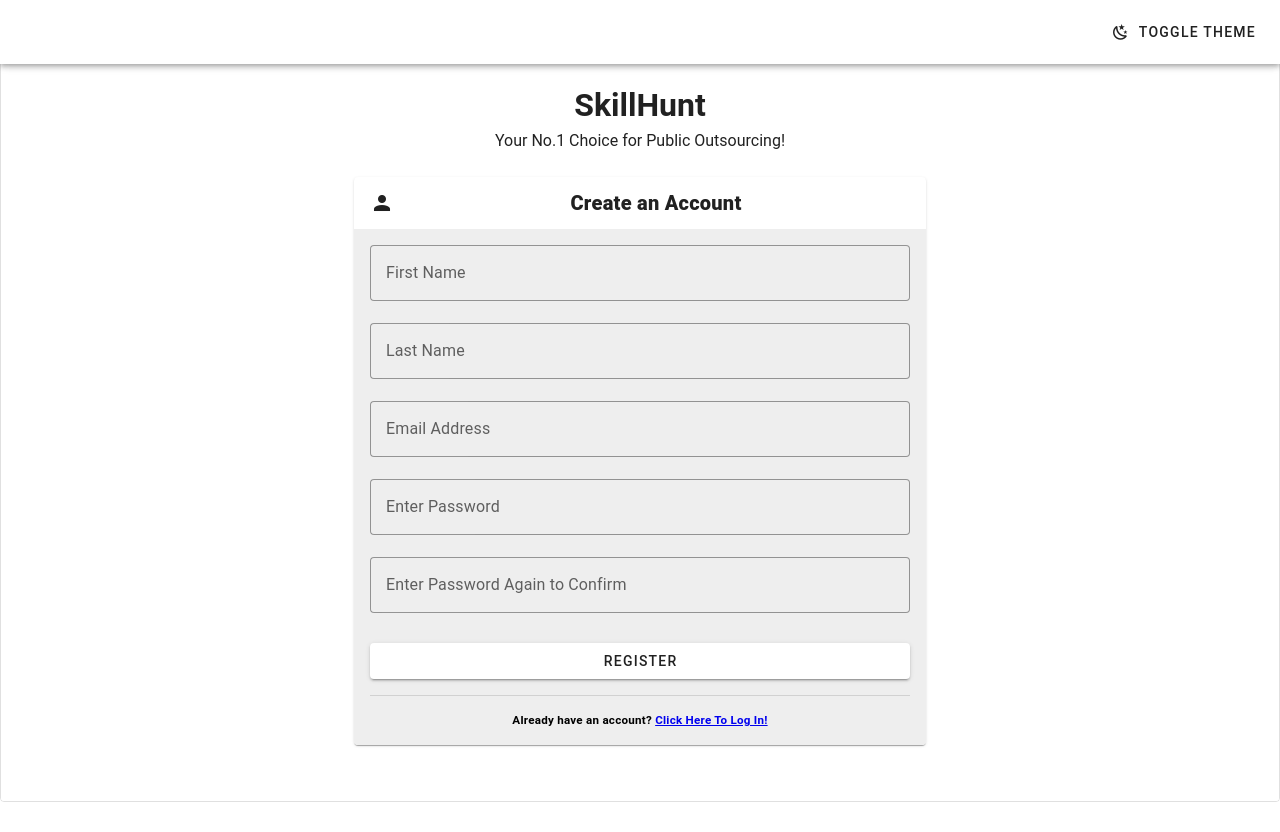
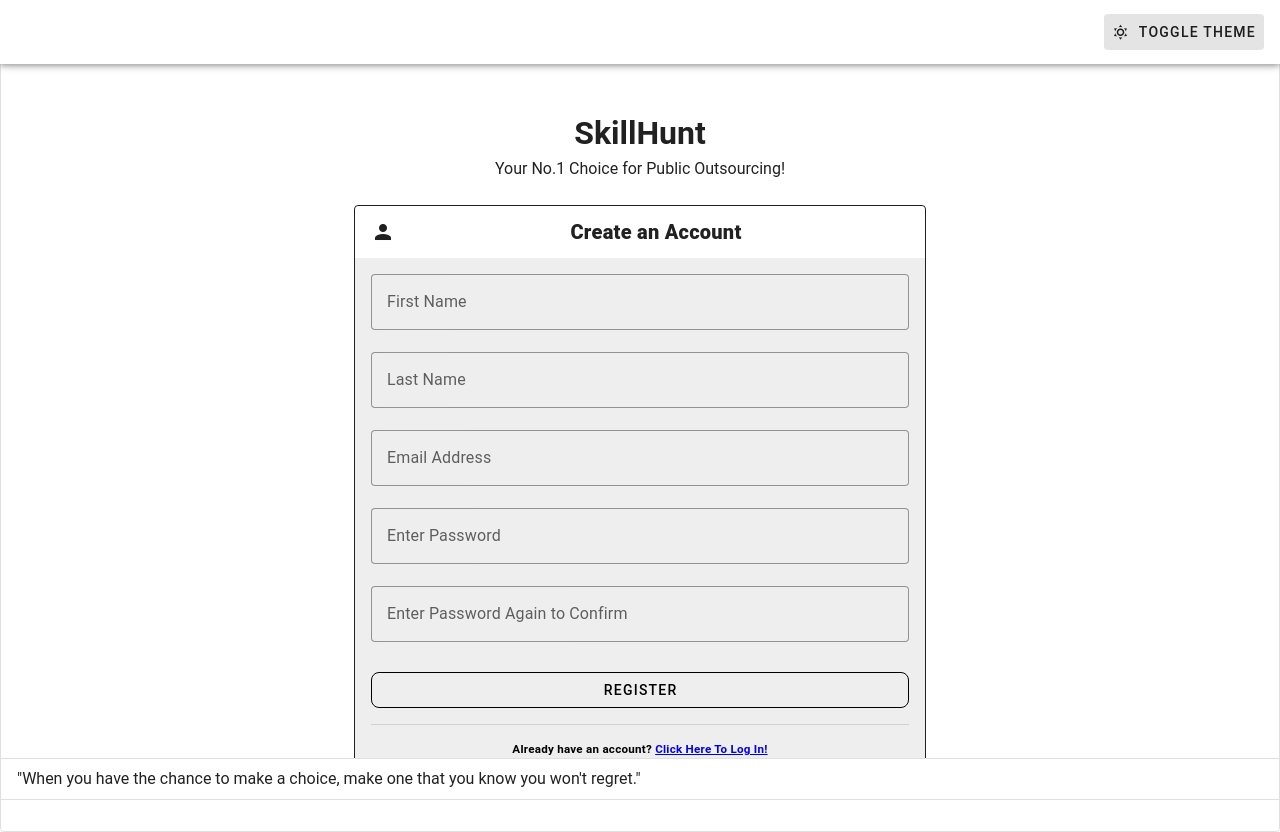
Before and after one commit to GHINonan/skillhunt-test, a Vue app: page /register in a window 1280 px wide. Before the commit the page ends 802 px from the top, so only its background shows below. Built offline with nearby package versions, Linux system fonts and the light colour scheme.

Commit message:
added applayout

```diff
--- /dev/null
+++ b/src/components/layout/AppLayout.vue
@@ -0,0 +1,37 @@
+<script setup>
+import { ref } from 'vue'
+
+const theme = ref('light')
+
+function onClick() {
+  theme.value = theme.value === 'light' ? 'dark' : 'light'
+}
+</script>
+
+<template>
+  <v-responsive class="border rounded">
+    <v-app :theme="theme">
+      <v-app-bar class="px-3">
+        <v-spacer></v-spacer>
+
+        <v-btn
+          variant="tonal"
+          :prepend-icon="theme === 'light' ? 'mdi-weather-sunny' : 'mdi-weather-night'"
+          text="Toggle Theme"
+          slim
+          @click="onClick"
+        ></v-btn>
+      </v-app-bar>
+
+      <v-main>
+        <v-container>
+          <slot name="content"></slot>
+        </v-container>
+      </v-main>
+      <v-footer border app
+        >"When you have the chance to make a choice, make one that you know you won't
+        regret."</v-footer
+      >
+    </v-app>
+  </v-responsive>
+</template>
--- a/src/views/auth/LoginView.vue
+++ b/src/views/auth/LoginView.vue
@@ -1,36 +1,16 @@
 <script setup>
-import { ref } from 'vue'
-
-const theme = ref('light')
-
-function onClick() {
-  theme.value = theme.value === 'light' ? 'dark' : 'light'
-}
+import AppLayout from '@/components/layout/AppLayout.vue'
 </script>
 
 <template>
-  <v-responsive class="border rounded">
-    <v-app :theme="theme">
-      <v-app-bar class="px-3">
-        <v-spacer></v-spacer>
-
-        <v-btn
-          variant="tonal"
-          :prepend-icon="theme === 'light' ? 'mdi-weather-sunny' : 'mdi-weather-night'"
-          text="Toggle Theme"
-          slim
-          @click="onClick"
-        ></v-btn>
-      </v-app-bar>
-
-      <v-main>
-        <v-container>
+  <AppLayout>
+    <template #content>
       <v-row>
-            <v-col cols="12" md="6" class="mx-auto">
+        <v-col cols="12" md="6" class="mx-auto pt-14">
           <h1 class="text-center">SkillHunt</h1>
           <p class="text-center">Your No.1 Choice for Public Outsourcing!</p>
           <br />
-              <v-card class="mx-auto, text-center" prepend-icon="mdi-account">
+          <v-card class="mx-auto, text-center" prepend-icon="mdi-account" variant="outlined">
             <template v-slot:title>
               <span class="font-weight-black">Please Log In to Continue</span>
             </template>
@@ -39,12 +19,10 @@ function onClick() {
               <v-form fast-fail @submit.prevent>
                 <v-text-field label="Email Address" variant="outlined"></v-text-field>
 
-                    <v-text-field
-                      label="Password"
-                      type="password"
-                      variant="outlined"
-                    ></v-text-field>
-                    <v-btn class="mt-2" type="submit" block>Log In</v-btn>
+                <v-text-field label="Password" type="password" variant="outlined"></v-text-field>
+                <v-btn class="mt-2" type="submit" block variant="outlined" rounded="lg"
+                  >Log In</v-btn
+                >
                 <v-divider class="my-4"></v-divider>
                 <h5>
                   No account?
@@ -55,12 +33,7 @@ function onClick() {
           </v-card>
         </v-col>
       </v-row>
-        </v-container>
-      </v-main>
-      <v-footer border app
-        >"When you have the chance to make a choice, make one that you know you won't
-        regret."</v-footer
-      >
-    </v-app>
-  </v-responsive>
     </template>
+  </AppLayout>
+  <
+</template>
--- a/src/views/auth/RegisterView.vue
+++ b/src/views/auth/RegisterView.vue
@@ -1,45 +1,22 @@
-<script>
-import { ref } from 'vue'
-
-const theme = ref('light')
-
-function onClick() {
-  theme.value = theme.value === 'light' ? 'dark' : 'light'
-}
+<script setup>
+import AppLayout from '@/components/layout/AppLayout.vue'
 </script>
 
 <template>
-  <v-responsive class="border rounded">
-    <v-app :theme="theme">
-      <v-app-bar class="px-3">
-        <v-spacer></v-spacer>
-
-        <v-btn
-          :prepend-icon="theme === 'light' ? 'mdi-weather-sunny' : 'mdi-weather-night'"
-          text="Toggle Theme"
-          slim
-          @click="onClick"
-        ></v-btn>
-      </v-app-bar>
-
-      <v-main>
-        <v-container>
+  <AppLayout>
+    <template #content>
       <v-row>
-            <v-col cols="12" md="6" class="mx-auto">
+        <v-col cols="12" md="6" class="mx-auto pt-10">
           <h1 class="text-center">SkillHunt</h1>
           <p class="text-center">Your No.1 Choice for Public Outsourcing!</p>
           <br />
-              <v-card class="mx-auto, text-center" prepend-icon="mdi-account">
+          <v-card class="mx-auto, text-center" prepend-icon="mdi-account" variant="outlined">
             <template v-slot:title>
               <span class="font-weight-black">Create an Account</span>
             </template>
 
             <v-card-text class="bg-surface-light pt-4">
               <v-form fast-fail @submit.prevent>
-                    <!--<v-row>
-                      <v-col></v-col>
-                      <v-col></v-col> </v-row
-                    >/-->
                 <v-text-field label="First Name" variant="outlined"></v-text-field>
                 <v-text-field label="Last Name" variant="outlined"></v-text-field>
                 <v-text-field label="Email Address" variant="outlined"></v-text-field>
@@ -53,7 +30,9 @@ function onClick() {
                   type="password"
                   variant="outlined"
                 ></v-text-field>
-                    <v-btn class="mt-2" type="submit" block>Register</v-btn>
+                <v-btn class="mt-2" type="submit" block variant="outlined" rounded="lg"
+                  >Register</v-btn
+                >
                 <v-divider class="my-4"></v-divider>
                 <h5>
                   Already have an account?
@@ -64,8 +43,6 @@ function onClick() {
           </v-card>
         </v-col>
       </v-row>
-        </v-container>
-      </v-main>
-    </v-app>
-  </v-responsive>
     </template>
+  </AppLayout>
+</template>
```
Also changed, not shown: src/views/system/FeedView.vue (added), src/views/system/ProfileView.vue (added). Lines whose indentation alone changed are shown as unchanged.
